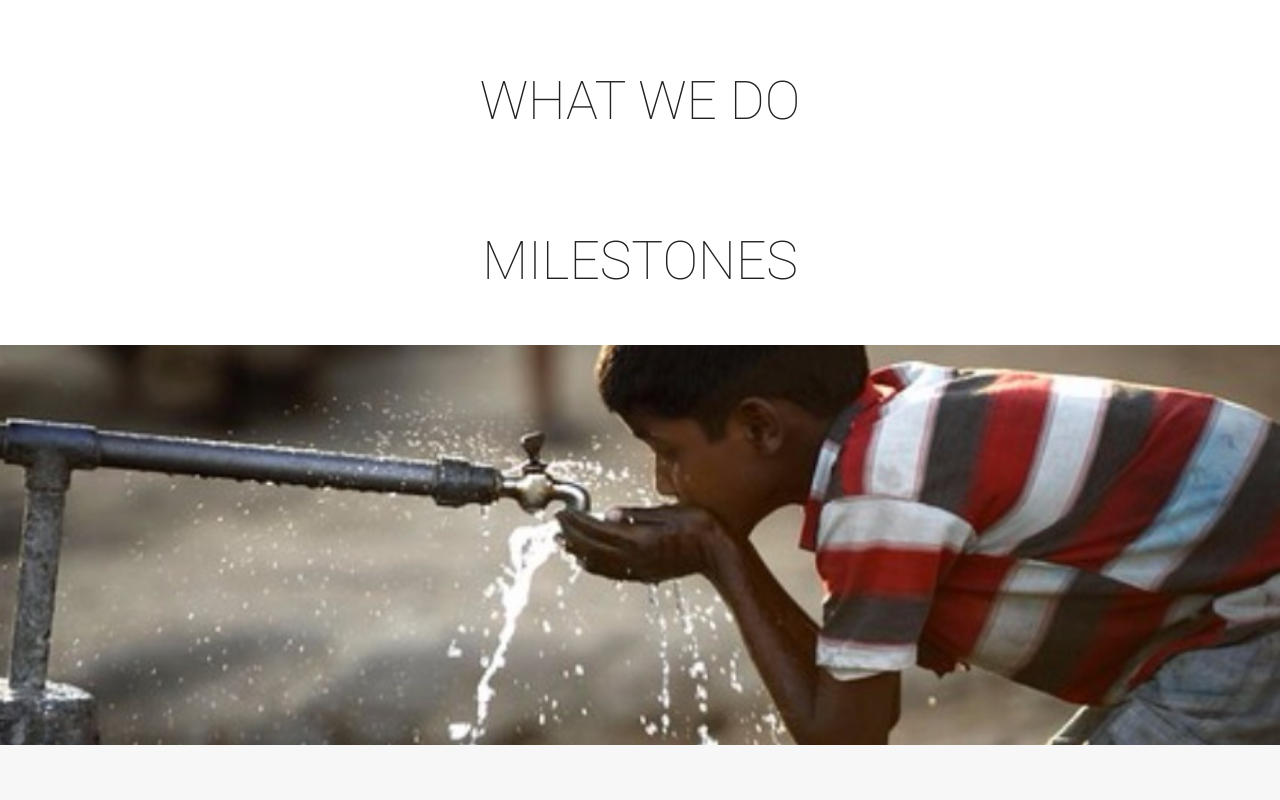
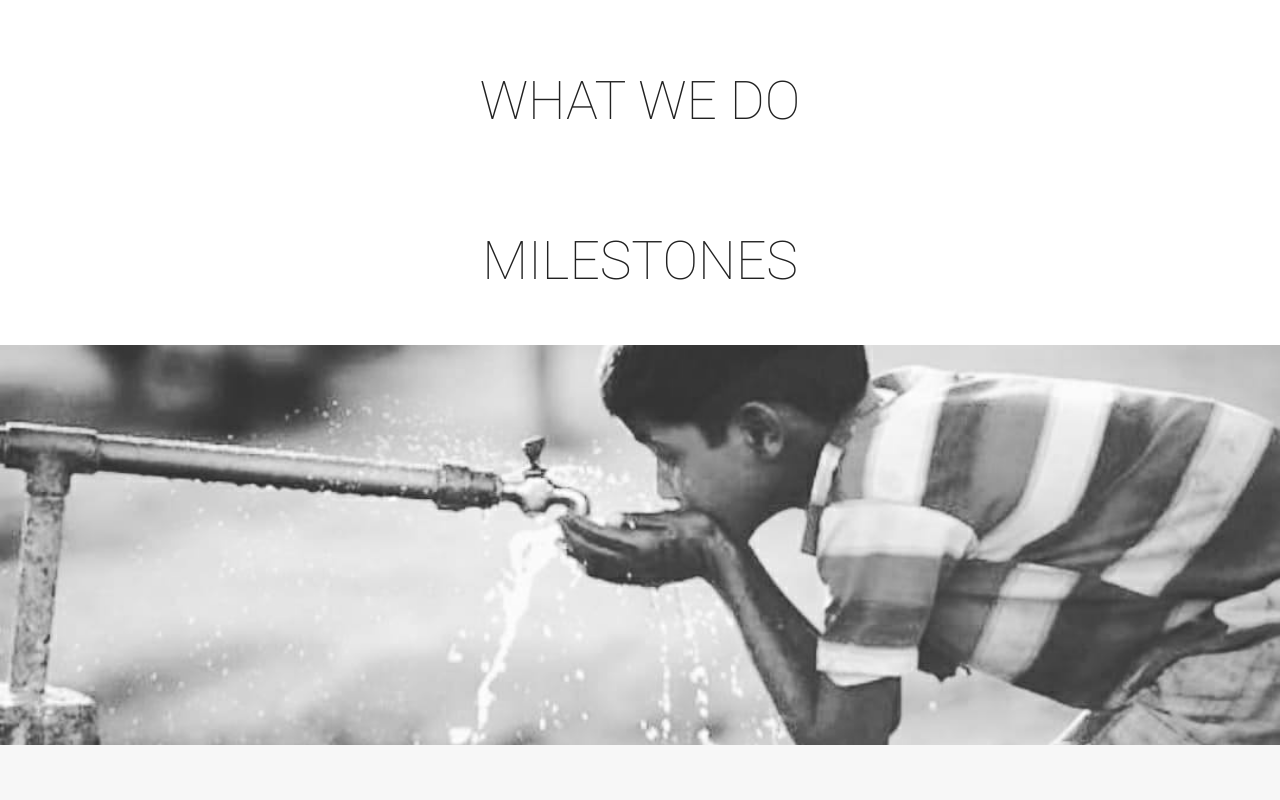
Before and after one commit to WASH-Dig/WASH-DIG, a plain HTML site: page index.html in a window 1280 px wide. Shown: the part 1600-2400 px from the top of the page. Drawn offline with Linux system fonts and the light colour scheme.

Commit message:
image
B&W image

```diff
--- a/index.html
+++ b/index.html
@@ -130,7 +130,7 @@
 </div>
 <!--Parallax-->
 <div class="parallax-container">
-    <div class="parallax"><img src="img/water.jpg"></div>
+    <div class="parallax"><img src="img/water2.jpg"></div>
 </div>
 
 <!--Team-->
```
Also changed, not shown: img/water2.jpg (added), 1 other file.
